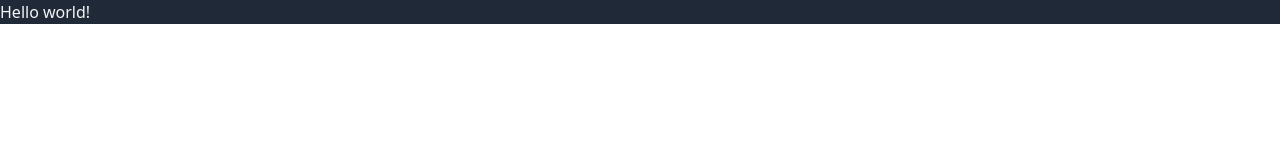
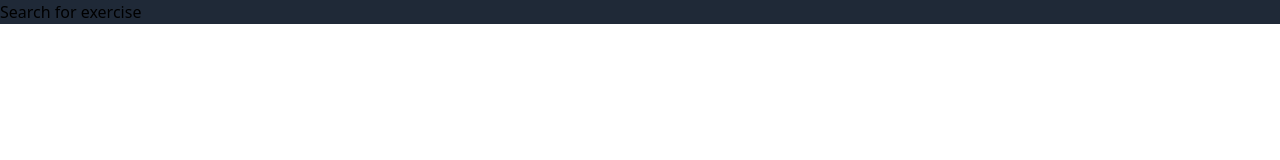
Before and after one commit to 022022/rapid-api-app, a React (Create React App) app: page / in a window 1280 px wide. Shown: the top 160 px of the page. Built offline with nearby package versions, Linux system fonts and the light colour scheme.

Commit message:
set up routing

```diff
--- a/src/App.tsx
+++ b/src/App.tsx
@@ -1,17 +1,22 @@
-import React from 'react';
+import { Routes, Route } from 'react-router-dom';
 import Navigation from './components/Navigation';
+import Exercise from './pages/Excercise';
+import Main from './pages/Main';
+import NotFound from './pages/NotFound';
 
-function App(){
-  return (
-    <>
-      <div className="md:container md:mx-auto bg-gray-800">
-        <h1 className="text-zinc-100">
-          Hello world!
-        </h1>
-        <Navigation />
-      </div>
-    </>
-  )
+function App() {
+	return (
+		<>
+			<div className='md:container md:mx-auto bg-gray-800'>
+				<Navigation />
+			</div>
+			<Routes>
+				<Route path='/' element={<Main />} />
+				<Route path='/exercise/:id' element={<Exercise />} />
+				<Route path='*' element={<NotFound />} />
+			</Routes>
+		</>
+	);
 }
 
 export default App;
--- a/src/components/Navigation.tsx
+++ b/src/components/Navigation.tsx
@@ -1,7 +1,10 @@
 import React from 'react';
+import { NavLink } from 'react-router-dom';
 
 function Navigation(){
-  return <></>
+  return <>
+    <NavLink to='/'> Search for exercise </NavLink>
+  </>
 }
 
 export default Navigation;
--- a/src/index.tsx
+++ b/src/index.tsx
@@ -1,11 +1,14 @@
+import React from 'react';
 import ReactDOM from 'react-dom/client';
 import './index.css';
 import App from './App';
-
+import { BrowserRouter } from 'react-router-dom';
 
 const root = ReactDOM.createRoot(
   document.getElementById('root') as HTMLElement
 );
 root.render(
-  <App></App>
+  <BrowserRouter>
+    <App></App>
+  </BrowserRouter>
 );
--- /dev/null
+++ b/src/pages/NotFound.tsx
@@ -0,0 +1,7 @@
+import React from 'react';
+
+function NotFound(){
+  return <>404</>
+}
+
+export default NotFound;
```
